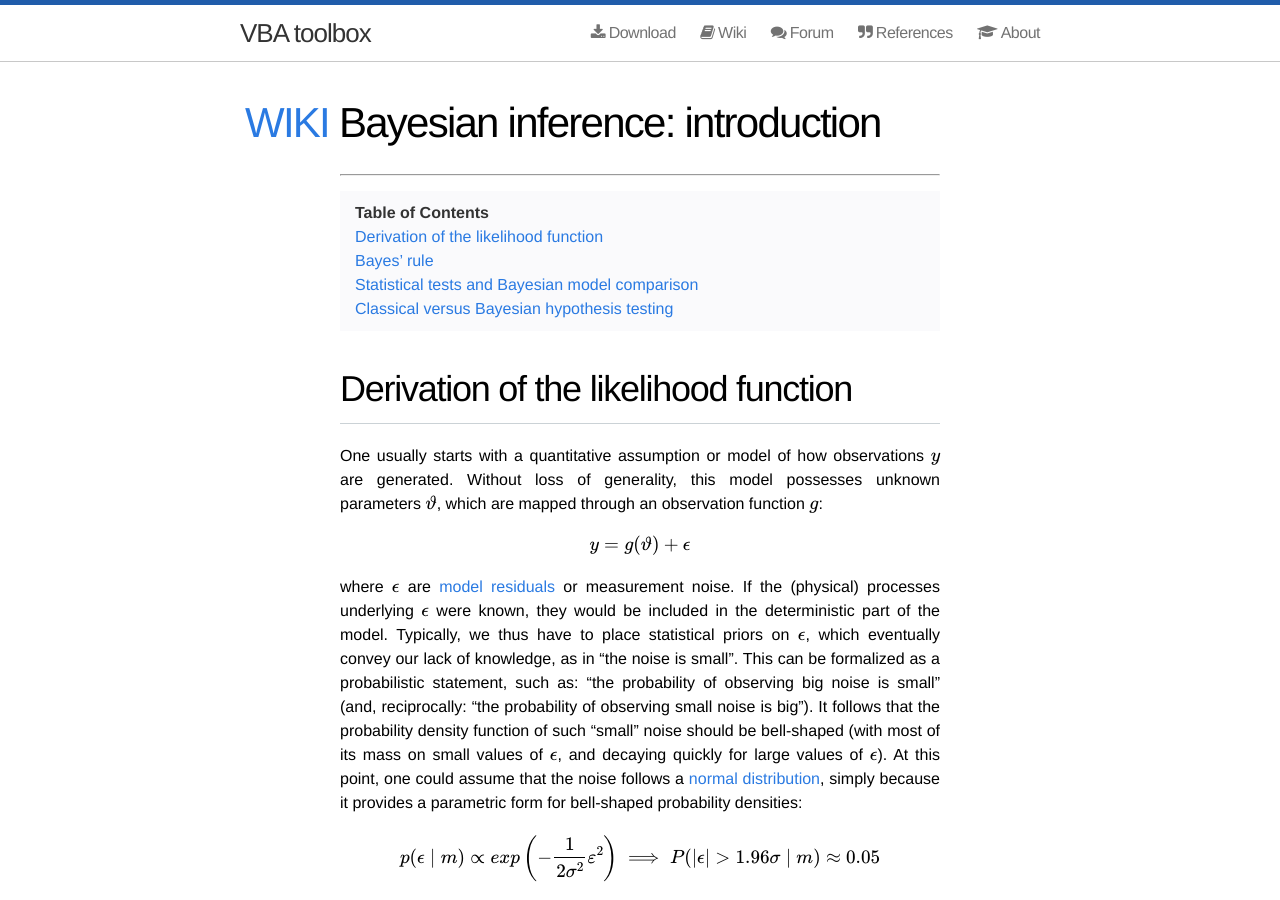
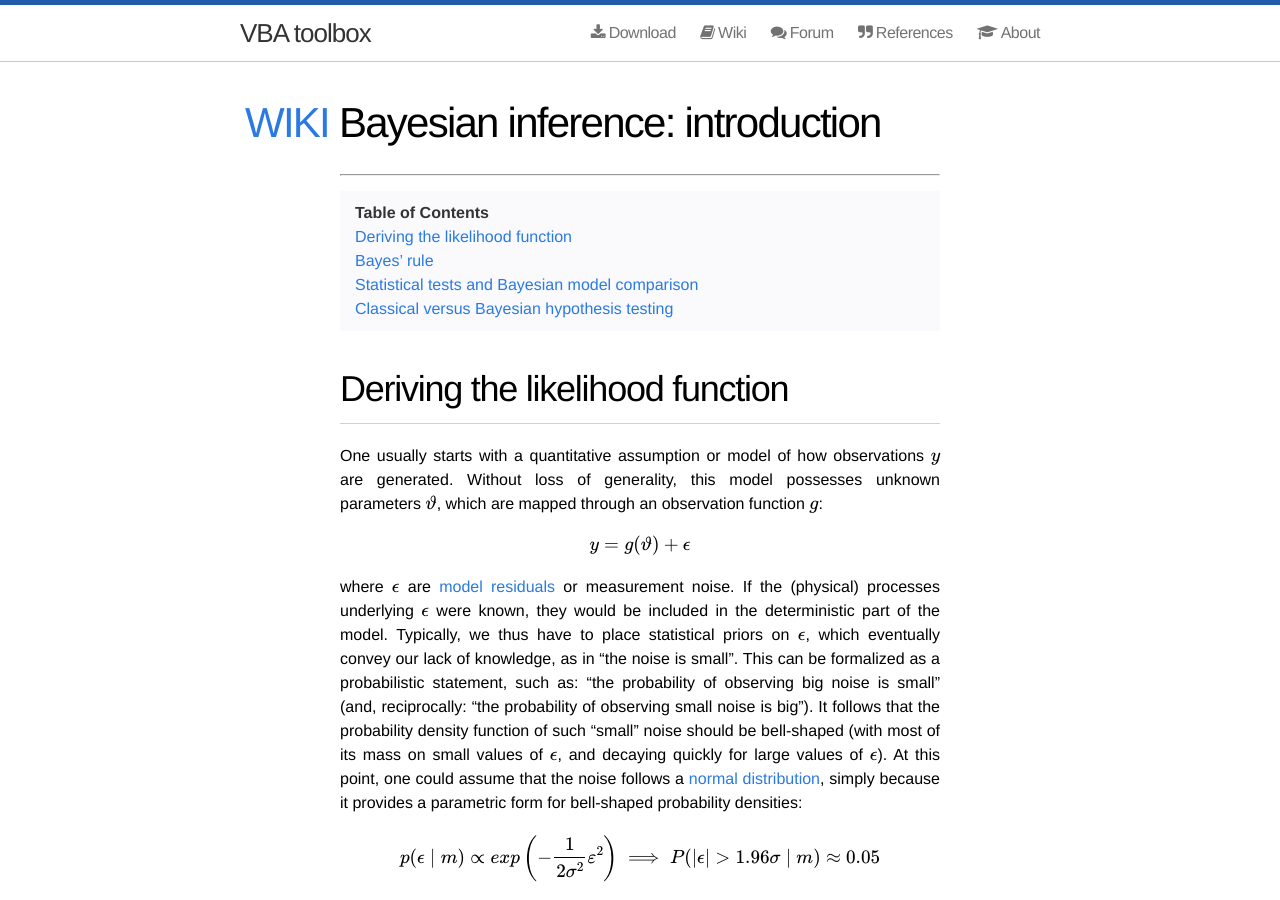
Before and after one commit to MBB-team/VBA-toolbox, a Jekyll site: the page built from _wiki/Bayesian-modelling-introduction.md, in a window 1280 px wide and 900 px high. Built offline with Jekyll 4.4.1, drawn with Linux system fonts in a browser that asks for light colours; nearby versions of some CDN libraries; formulas are drawn with MathJax 3.

Commit message:
Update Bayesian-modelling-introduction.md

```diff
--- a/_wiki/Bayesian-modelling-introduction.md
+++ b/_wiki/Bayesian-modelling-introduction.md
@@ -4,7 +4,7 @@ title: "Bayesian inference: introduction"
 * Will be replaced with the ToC, excluding the "Contents" header
 {:toc}
 
-# Derivation of the likelihood function
+# Deriving the likelihood function
 
 One usually starts with a quantitative assumption or model of how observations $$y$$ are generated. Without loss of generality, this model possesses unknown parameters $$\vartheta$$, which are mapped through an observation function $$g$$:
 
```
